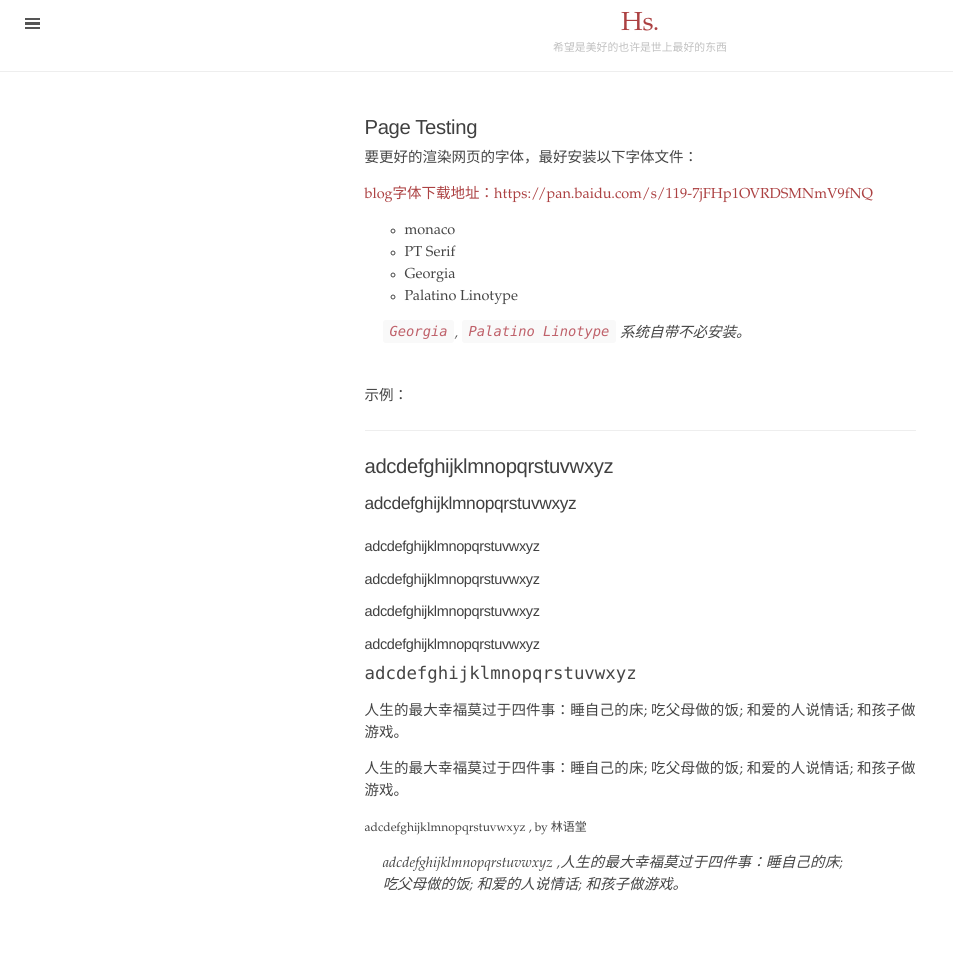
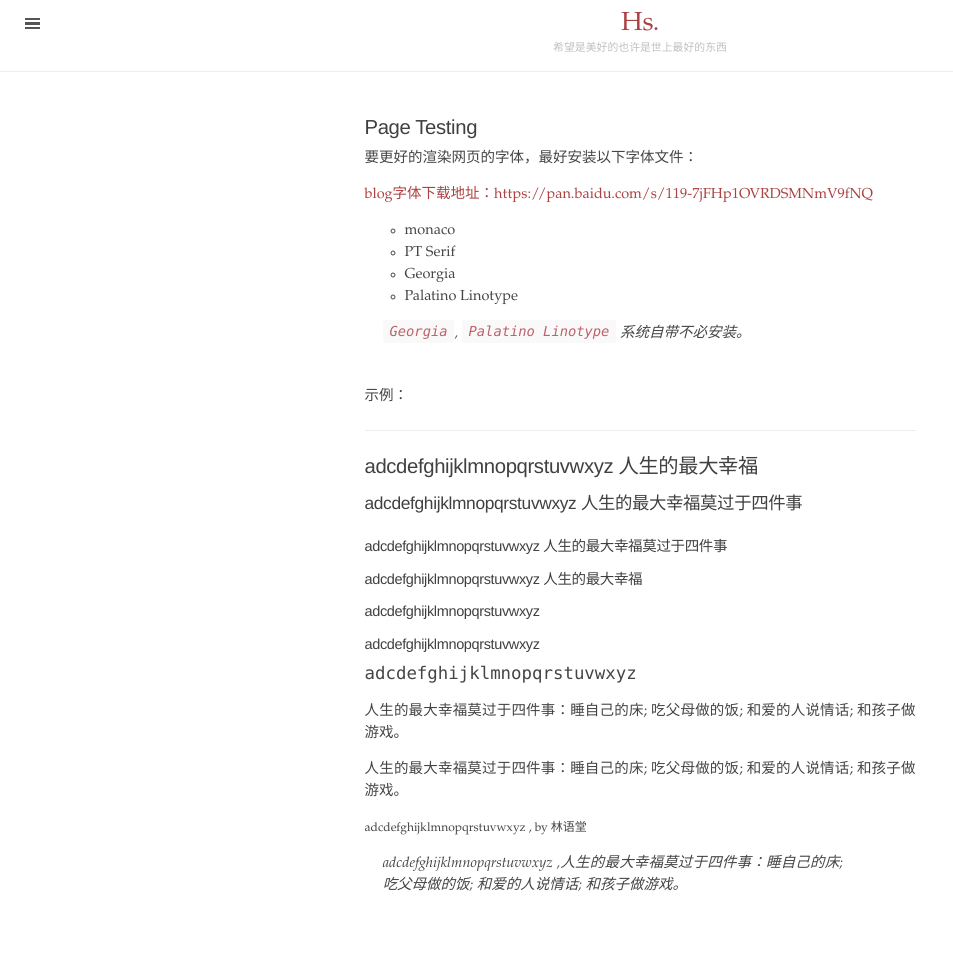
Before and after one commit to symphonyh/blog, a Jekyll site: the page built from about.md, in a window 1280 px wide. Shown: the whole page, without its empty margins (0-953 px from the left). Built offline with Jekyll 4.4.1, drawn with Linux system fonts in a browser that asks for light colours.

Commit message:
2018-8-12:16:38

```diff
--- a/about.md
+++ b/about.md
@@ -19,13 +19,13 @@ title: Page Testing
 示例：
 
 ---
-<h1> adcdefghijklmnopqrstuvwxyz </h1>
+<h1> adcdefghijklmnopqrstuvwxyz 人生的最大幸福</h1>
 
-<h2> adcdefghijklmnopqrstuvwxyz </h2>
+<h2> adcdefghijklmnopqrstuvwxyz 人生的最大幸福莫过于四件事</h2>
 
-<h3> adcdefghijklmnopqrstuvwxyz </h3>
+<h3> adcdefghijklmnopqrstuvwxyz 人生的最大幸福莫过于四件事</h3>
 
-<h4> adcdefghijklmnopqrstuvwxyz </h4>
+<h4> adcdefghijklmnopqrstuvwxyz 人生的最大幸福</h4>
 
 <h5> adcdefghijklmnopqrstuvwxyz </h5>
 
```
